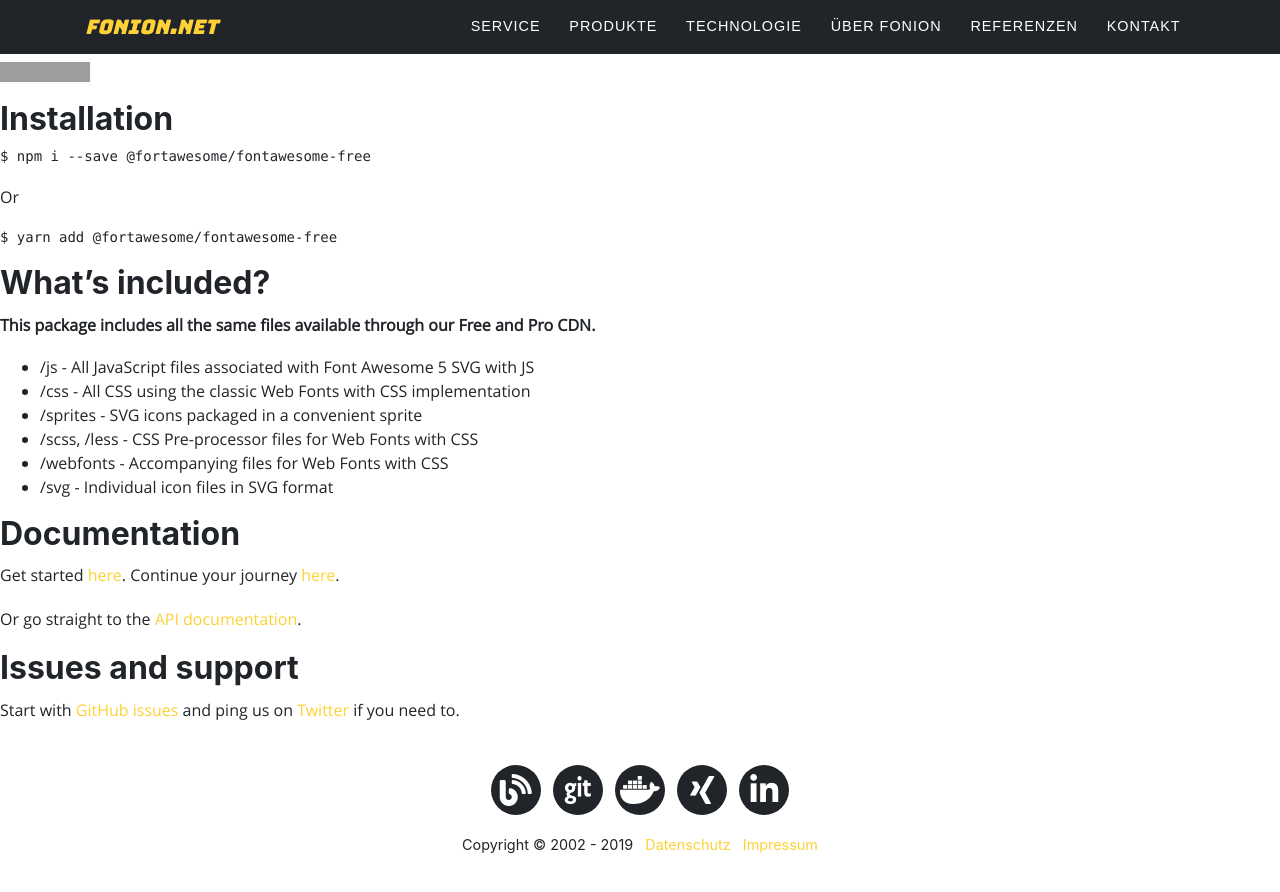
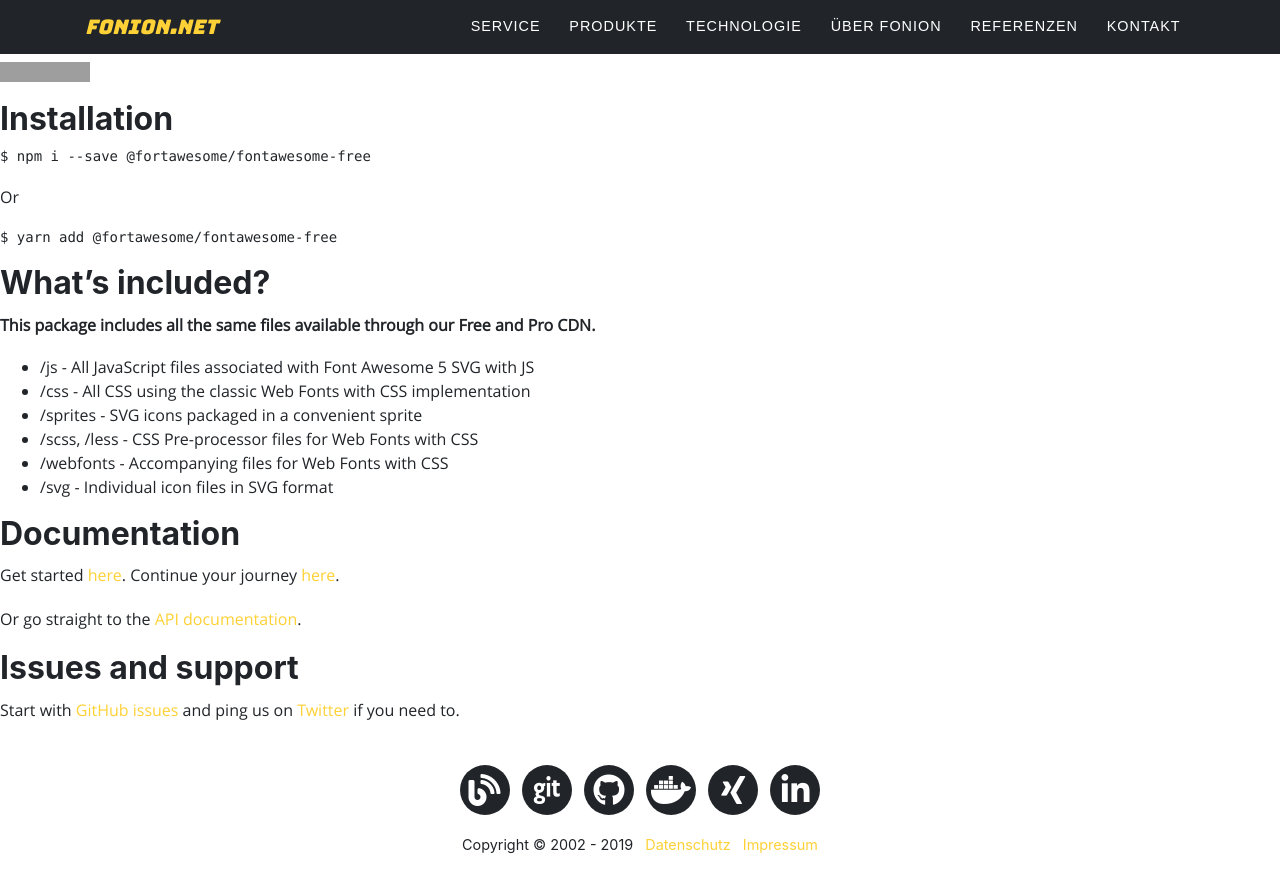
Before and after one commit to findeisen-systems/findeisen.systems, a Jekyll site: the page built from vendor/fontawesome-free/README.md, in a window 1280 px wide and 900 px high, scrolled down 787 px. Shown: the top 892 px of the window. Built offline with Jekyll 4.4.1, drawn with Linux system fonts in a browser that asks for light colours; our own code applies the rules of GitHub Pages for plain Markdown files; grey boxes are pictures that could not be loaded.

Commit message:
added github link

```diff
--- a/_includes/footer.html
+++ b/_includes/footer.html
@@ -5,6 +5,7 @@
         <ul class="list-inline social-buttons">
           <li class="list-inline-item"><a href="https://com.puting.de/"><i class="fas fa-blog"></i></a></li>
           <li class="list-inline-item"><a href="https://git.unixpeople.org/fonion.net"><i class="fab fa-git"></i></a></li>
+          <li class="list-inline-item"><a href="https://github.com/hanez"><i class="fab fa-github"></i></a></li>
           <li class="list-inline-item"><a href="https://hub.docker.com/u/hanez"><i class="fab fa-docker"></i></a></li>
           <li class="list-inline-item"><a href="https://www.xing.com/profile/Johannes_Findeisen/"><i class="fab fa-xing"></i></a></li>
           <li class="list-inline-item"><a href="https://www.linkedin.com/in/johannesfindeisen/"><i class="fab fa-linkedin-in"></i></a></li>
```
